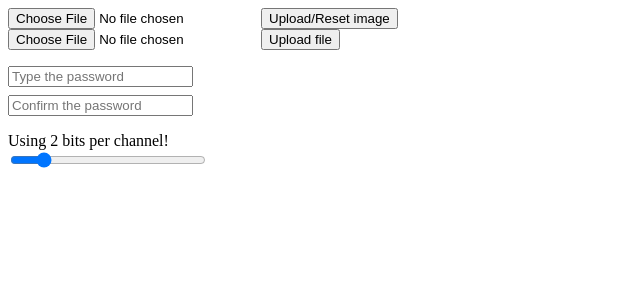
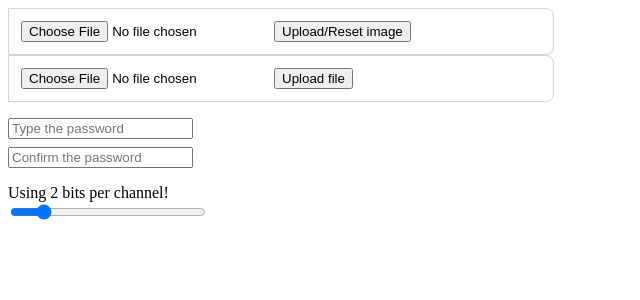
Before and after one commit to Kovalski-rgb/image-Injector, an Angular app: page / in a window 1280 px wide. Shown: the top 300 px of the page, without its empty margins (0-640 px from the left). Built offline with nearby package versions, Linux system fonts and the light colour scheme.

Commit message:
handling pasting, updating header size

```diff
--- a/src/app/app.component.css
+++ b/src/app/app.component.css
@@ -48,3 +48,17 @@
   background-color: ivory;
   outline: 1px solid red;
 }
+
+.paste-field {
+    padding: 12px;
+    min-width: 280px;
+    max-width: 520px;
+    border: 1px;
+    border-style: solid;
+    border-radius: 0px 8px 8px 0px;
+    border-color: lightgray;
+}
+
+.paste-field:focus {
+    border-color: black;
+}
--- a/src/app/app.component.html
+++ b/src/app/app.component.html
@@ -1,13 +1,14 @@
-<form [formGroup]="linkForm" (submit)="updateImgLink()">
+<div>
+  <form tabindex="0" (paste)="handlePaste('img', $event)" class="paste-field" [formGroup]="linkForm" (submit)="updateImgLink()">
     <input #imgInput type="file">
     <button type="submit">Upload/Reset image</button>
   </form>
 
-<form [formGroup]="fileForm" (submit)="handleFile()">
+  <form tabindex="0" (paste)="handlePaste('file', $event)" class="paste-field" [formGroup]="fileForm" (submit)="handleFile()">
     <input #fileInput type="file">
     <button type="submit">Upload file</button>
   </form>
-
+</div>
 <form [formGroup]="passwordForm" class="password-field" (submit)="setPassword()">
   <input id="pass" formControlName="password" type="password" placeholder="Type the password">
   <input [ngClass]="confirmPasswordField?.valid?'':'invalid'" id="confirmPass" formControlName="confirmPassword" type="password" placeholder="Confirm the password">
@@ -38,6 +39,7 @@
     <button *ngIf="isImgLoaded" (click)="extractDataFromImage()">Extract data from image!</button>
     <button *ngIf="isFileLoaded && isImgLoaded &&imgAvailableBytes >= fileMetadata.size" (click)="injectFIleIntoImage()">Inject file into image!</button>
     <button *ngIf="isImgLoaded" (click)="downloadCurrentCanvas()">Download image!</button>
+    <button *ngIf="isImgLoaded" (click)="copyCurrentCanvasToClipboard()">Copy canvas to clipboard!</button>
   </div>
   <div class="scrollableCanvas">
     <canvas #previewCanvas  [attr.width]="canvasW" [attr.height]="canvasH"></canvas>
--- a/src/app/app.component.ts
+++ b/src/app/app.component.ts
@@ -26,7 +26,7 @@ export class AppComponent implements OnInit {
   readonly RESERVED_PIXELS_BEFORE_HEADER = 1;
   readonly CHANNELS_PER_PIXEL = 4;
   readonly DEFAULT_BITES_PER_CHANNEL = 2;
-  readonly DEFAULT_HEADER_SIZE_IN_BITS = 320;
+  readonly DEFAULT_HEADER_SIZE_IN_BITS = 640;
   readonly TOTAL_COLOR_CHANNELS = 3;
   readonly MAX_FILE_NAME = 10;
   readonly MESSAGE_TIMEOUT = 3500;
@@ -97,7 +97,9 @@ export class AppComponent implements OnInit {
         const bitmap = await createImageBitmap(img);
         this.canvasH = img.height;
         this.canvasW = img.width;
-        this.imgAvailableBytes = (this.canvasH * this.canvasW * this.TOTAL_COLOR_CHANNELS * this.bitsPerChannel) / 8;
+        this.imgAvailableBytes = (
+          ((this.canvasH * this.canvasW * this.TOTAL_COLOR_CHANNELS * this.bitsPerChannel) -
+           this.RESERVED_PIXELS_BEFORE_HEADER*this.TOTAL_COLOR_CHANNELS) / 8 ) - this.DEFAULT_HEADER_SIZE_IN_BITS / 8;
         this.isImgLoaded = true;
         setTimeout(() => {
           this.canvas.nativeElement.getContext("2d", { willReadFrequently: true })?.drawImage(bitmap, 0, 0, bitmap.width, bitmap.height);
@@ -132,13 +134,13 @@ export class AppComponent implements OnInit {
 
   protected parseSize(size: number): string {
     if (size > 1000000000) {
-      return `${Math.round((size / 1000000000) * 10) / 10} GB`;
+      return `${Math.round((size / 1000000000) * 100) / 100} GB`;
     }
     if (size > 1000000) {
-      return `${Math.round((size / 1000000) * 10) / 10} MB`;
+      return `${Math.round((size / 1000000) * 100) / 100} MB`;
     }
     if (size > 1000) {
-      return `${Math.round((size / 1000) * 10) / 10} KB`;
+      return `${Math.round((size / 1000) * 100) / 100} KB`;
     }
     return `${size} bytes`;
   }
@@ -314,4 +316,25 @@ export class AppComponent implements OnInit {
     return await aux.encode(bin, pass.value);
   }
 
+  protected handlePaste(fieldType: "img"|"file", event: ClipboardEvent) {
+    if(!event || !event.clipboardData) return;
+    if(fieldType === "img") {
+      this.imgInput.nativeElement.files = event.clipboardData.files;
+      this.updateImgLink();
+    } else {
+      this.fileInput.nativeElement.files = event.clipboardData.files;
+      this.handleFile();
+    }
+  }
+
+  protected copyCurrentCanvasToClipboard() {
+    this.canvas.nativeElement.toBlob(
+      (blob => {
+        if(!blob) return;
+        const img = new ClipboardItem({"image/png": blob});
+        navigator.clipboard.write([img]);
+      }), "image/png", 1
+    )
+  }
+
 }
```
Lines whose indentation alone changed are shown as unchanged.
